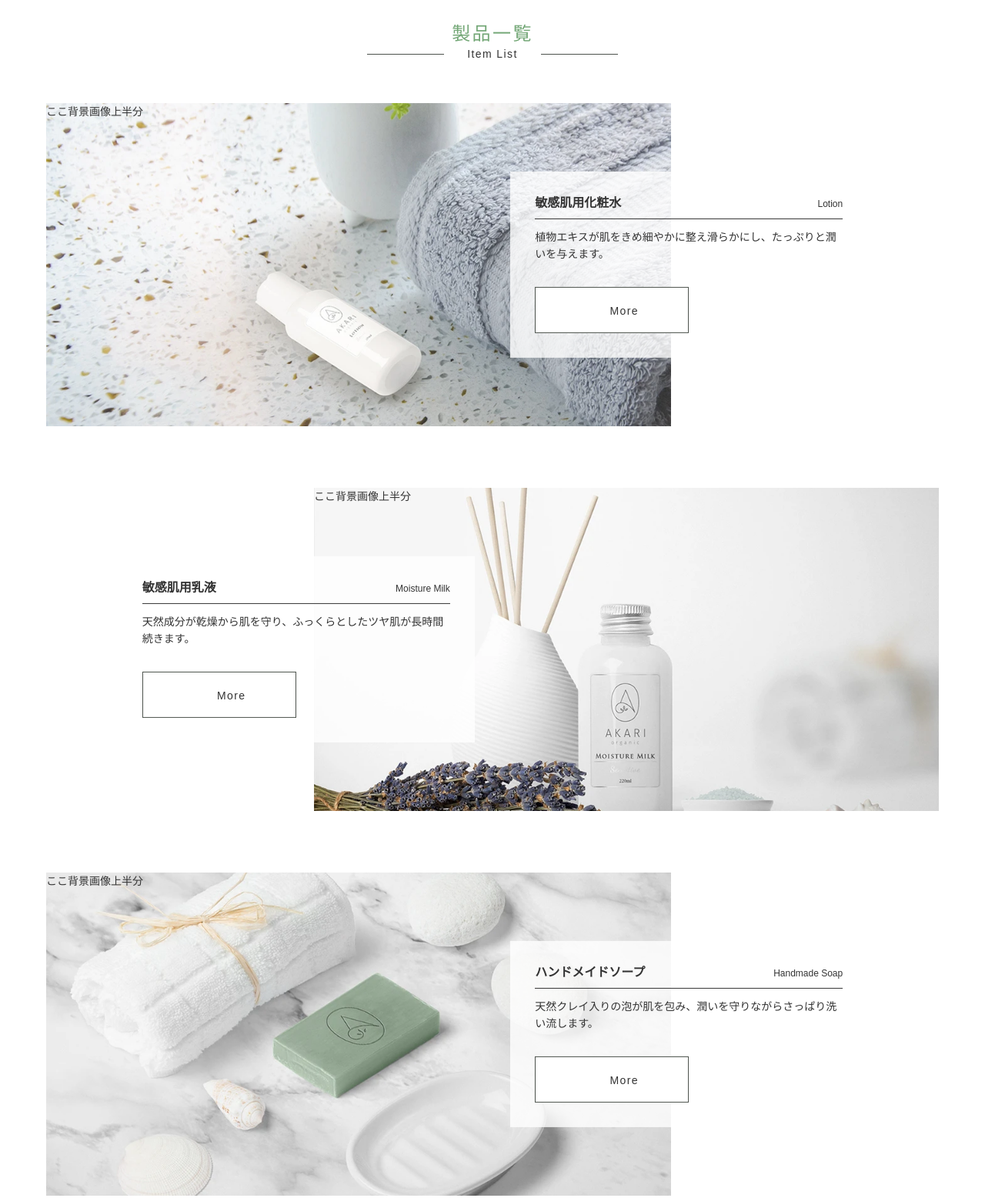
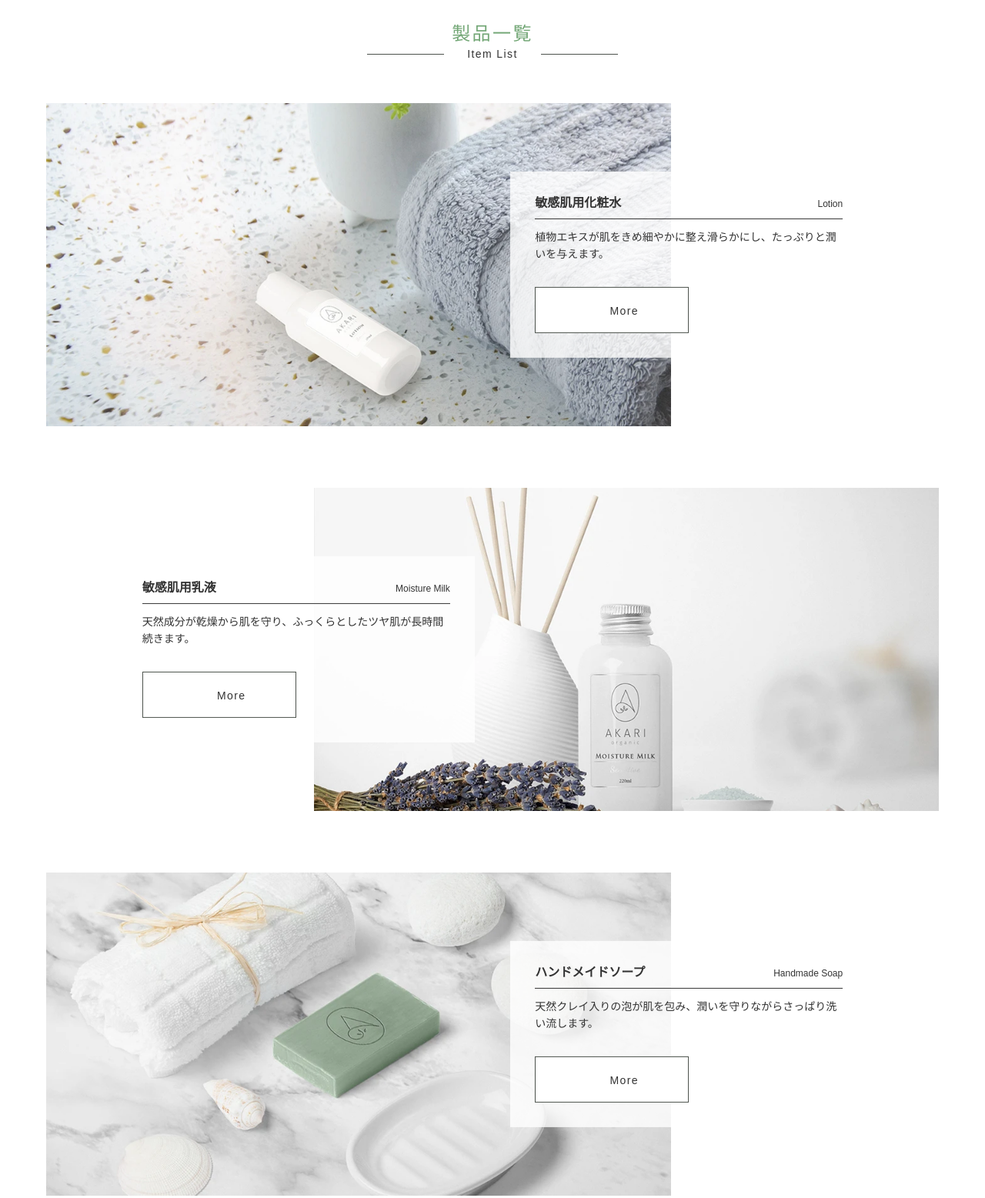
Before and after one commit to imai-taeko/202510_Responsive, a plain HTML site: page products.html in a window 1280 px wide. Shown: the part 700-2257 px from the top of the page at 77% size. Drawn offline with Linux system fonts and the light colour scheme.

Commit message:
軽微な修正。プロダクトページの付箋的テキストを削除。

```diff
--- a/products.html
+++ b/products.html
@@ -102,7 +102,7 @@
                     <li class="p-productItem__listItem">
 
                         <!-- 上半分：背景画像 -->
-                        <div class="p-productItem__listImg p-productItem__listImg--type01">ここ背景画像上半分</div>
+                        <div class="p-productItem__listImg p-productItem__listImg--type01"></div>
 
                         <!-- 前面に重ねるカード -->
                         <div class="p-productItem__listDescription">
@@ -124,7 +124,7 @@
                     <li class="p-productItem__listItem">
 
                         <!-- 上半分：背景画像 -->
-                        <div class="p-productItem__listImg p-productItem__listImg--type02">ここ背景画像上半分</div>
+                        <div class="p-productItem__listImg p-productItem__listImg--type02"></div>
 
                         <!-- 前面に重ねるカード -->
                         <div class="p-productItem__listDescription">
@@ -146,7 +146,7 @@
                     <li class="p-productItem__listItem">
 
                         <!-- 上半分：背景画像 -->
-                        <div class="p-productItem__listImg p-productItem__listImg--type03">ここ背景画像上半分</div>
+                        <div class="p-productItem__listImg p-productItem__listImg--type03"></div>
 
                         <!-- 前面に重ねるカード -->
                         <div class="p-productItem__listDescription">
```
